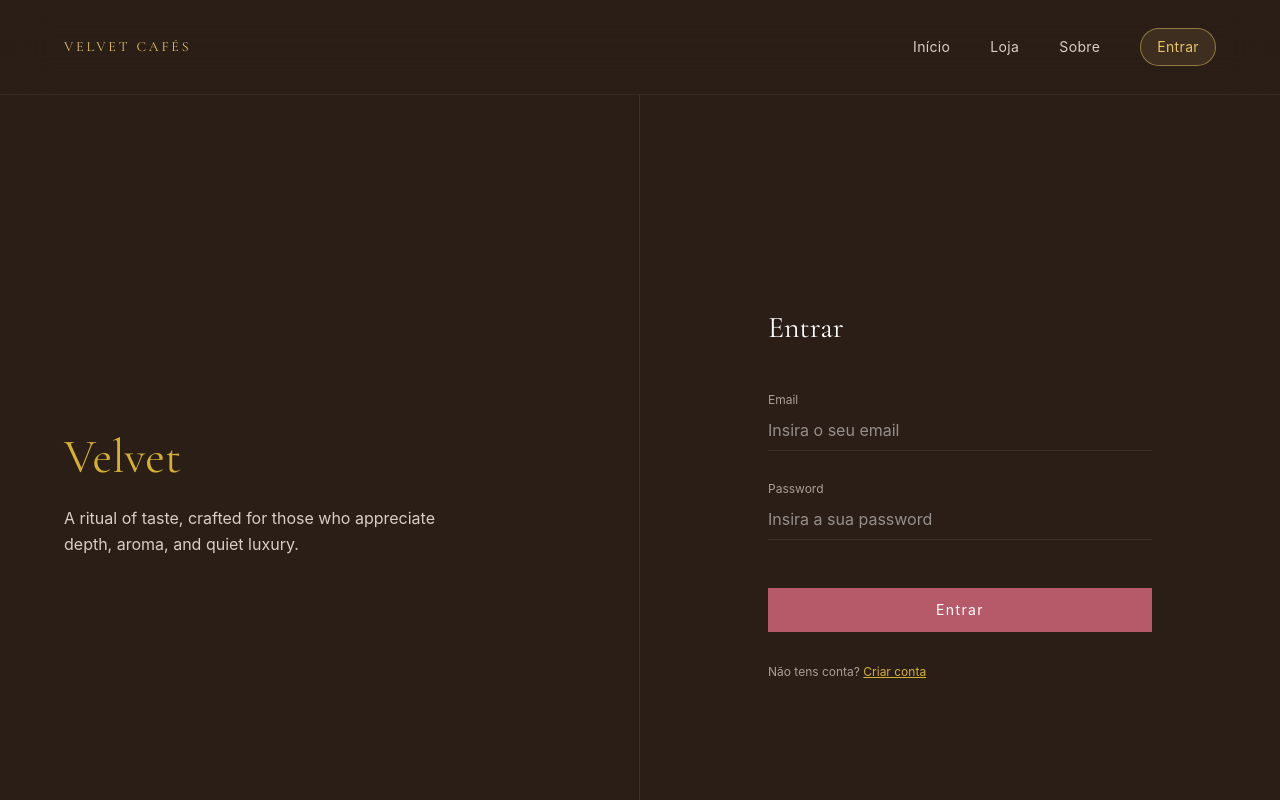
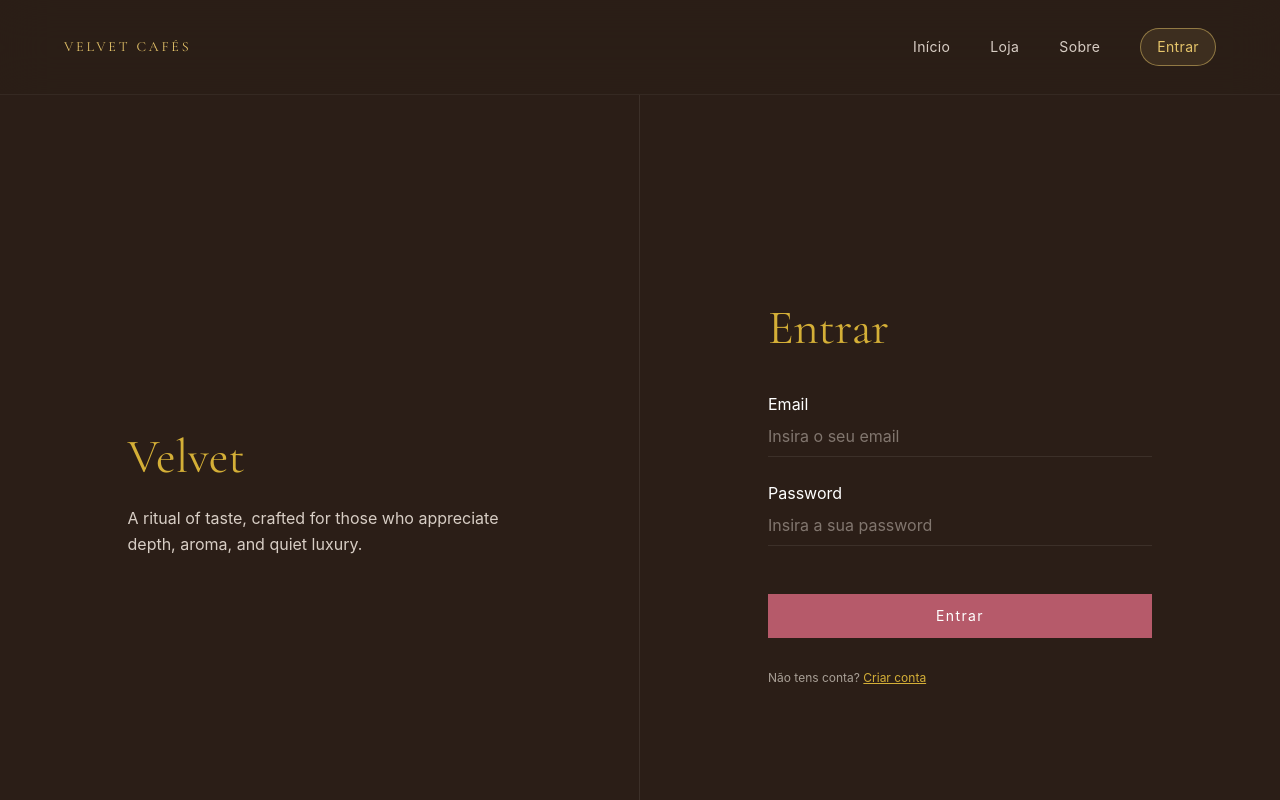
Before and after one commit to Pedrim-dot-com/velvet, a React (Vite) app: page /login in a window 1280 px wide. Shown: the top 800 px of the page. Built offline with nearby package versions, Linux system fonts and the light colour scheme.

Commit message:
add the same animation of Hero to login

```diff
--- a/src/pages/Login/Login.tsx
+++ b/src/pages/Login/Login.tsx
@@ -1,3 +1,4 @@
+import { motion } from 'framer-motion';
 import { useState } from 'react';
 import { Link } from 'react-router-dom';
 import { useCMSContent } from '../../cms';
@@ -12,7 +13,7 @@ export default function LoginPage() {
   const [email, setEmail] = useState('');
   const [password, setPassword] = useState('');
 
-  const handleSubmit = async (e: React.ChangeEvent) => {
+  const handleSubmit = async (e: React.FormEvent) => {
     e.preventDefault();
     await login({ email, password });
   };
@@ -33,39 +34,80 @@ export default function LoginPage() {
 
   return (
     <div className="min-h-screen grid md:grid-cols-2 bg-(--color-bg-primary)">
-      {/* LEFT - Branding */}
-      <div className="hidden md:flex flex-col justify-center px-16 border-r border-border-soft">
-        <h1 className="text-5xl font-heading text-gold-400 mb-6">{content.brandingTitle}</h1>
+      <motion.div
+        initial={{ opacity: 0, y: 30 }}
+        animate={{ opacity: 1, y: 0 }}
+        transition={{ duration: 0.8 }}
+        className=" items-center hidden md:flex flex-col justify-center px-16 border-r border-border-soft"
+      >
+        <motion.h1
+          initial={{ opacity: 0, y: 20 }}
+          animate={{ opacity: 1, y: 0 }}
+          transition={{ delay: 0.4 }}
+          className="w-full max-w-sm text-5xl font-heading text-gold-400 mb-6"
+        >
+          {content.brandingTitle}
+        </motion.h1>
 
-        <p className="text-text-secondary max-w-sm leading-relaxed">{content.brandingDescription}</p>
-      </div>
+        <motion.p
+          initial={{ opacity: 0 }}
+          animate={{ opacity: 1 }}
+          transition={{ delay: 0.6 }}
+          className="text-text-secondary max-w-sm leading-relaxed"
+        >
+          {content.brandingDescription}
+        </motion.p>
+      </motion.div>
 
       {/* RIGHT - Form */}
-      <div className="flex items-center justify-center px-6">
-        <div className="w-full max-w-sm">
-          <h2 className="text-3xl font-heading mb-10">{content.title}</h2>
+      <motion.div
+        initial={{ opacity: 0, y: 30 }}
+        animate={{ opacity: 1, y: 0 }}
+        transition={{ duration: 0.8 }}
+        className="flex items-center justify-center px-6"
+      >
+        <motion.div
+          initial={{ opacity: 0 }}
+          animate={{ opacity: 1 }}
+          transition={{ delay: 0.3 }}
+          className="w-full max-w-sm"
+        >
+          <motion.h2
+            initial={{ opacity: 0, y: 20 }}
+            animate={{ opacity: 1, y: 0 }}
+            transition={{ delay: 0.4 }}
+            className="text-5xl font-heading mb-10 text-gold-400 "
+          >
+            {content.title}
+          </motion.h2>
 
-          <form onSubmit={handleSubmit} className="flex flex-col gap-6">
+          <motion.form
+            initial={{ opacity: 0 }}
+            animate={{ opacity: 1 }}
+            transition={{ delay: 0.6 }}
+            onSubmit={handleSubmit}
+            className="flex flex-col gap-6"
+          >
             <div>
-              <label className="text-xs text-text-muted">{content.emailLabel}</label>
+              <label>{content.emailLabel}</label>
               <input
                 type="email"
                 placeholder={content.emailPlaceholder}
                 value={email}
                 onChange={(e) => setEmail(e.target.value)}
-                className="w-full bg-transparent border-b border-border-soft focus:border-gold-400 outline-none py-2 text-(--color-text-primary)"
+                className="w-full bg-transparent border-b border-border-soft focus:border-gold-400 outline-none py-2 text-text-secondary"
                 required
               />
             </div>
 
             <div>
-              <label className="text-xs text-text-muted">{content.passwordLabel}</label>
+              <label>{content.passwordLabel}</label>
               <input
                 type="password"
                 placeholder={content.passwordPlaceholder}
                 value={password}
                 onChange={(e) => setPassword(e.target.value)}
-                className="w-full bg-transparent border-b border-border-soft focus:border-gold-400 outline-none py-2 text-(--color-text-primary)"
+                className="w-full bg-transparent border-b border-border-soft focus:border-gold-400 outline-none py-2 text-text-secondary"
                 required
               />
             </div>
@@ -74,14 +116,17 @@ export default function LoginPage() {
               <p className="text-sm text-velvet-300">{String(state.error || content.authErrorMessage)}</p>
             )}
 
-            <button
+            <motion.button
+              initial={{ opacity: 0, scale: 0.95 }}
+              animate={{ opacity: 1, scale: 1 }}
+              transition={{ delay: 0.8 }}
               type="submit"
               disabled={state.status === RequestStatusType.LOADING}
               className="mt-6 bg-(--color-accent) hover:bg-(--color-accent-hover) transition text-white py-3 text-sm tracking-widest"
             >
               {state.status === RequestStatusType.LOADING ? content.loadingSubmitLabel : content.submitLabel}
-            </button>
-          </form>
+            </motion.button>
+          </motion.form>
 
           <p className="mt-8 text-xs text-text-muted">
             {content.noAccountText}{' '}
@@ -89,8 +134,8 @@ export default function LoginPage() {
               {content.createAccountText}
             </Link>
           </p>
-        </div>
-      </div>
+        </motion.div>
+      </motion.div>
     </div>
   );
 }
```
